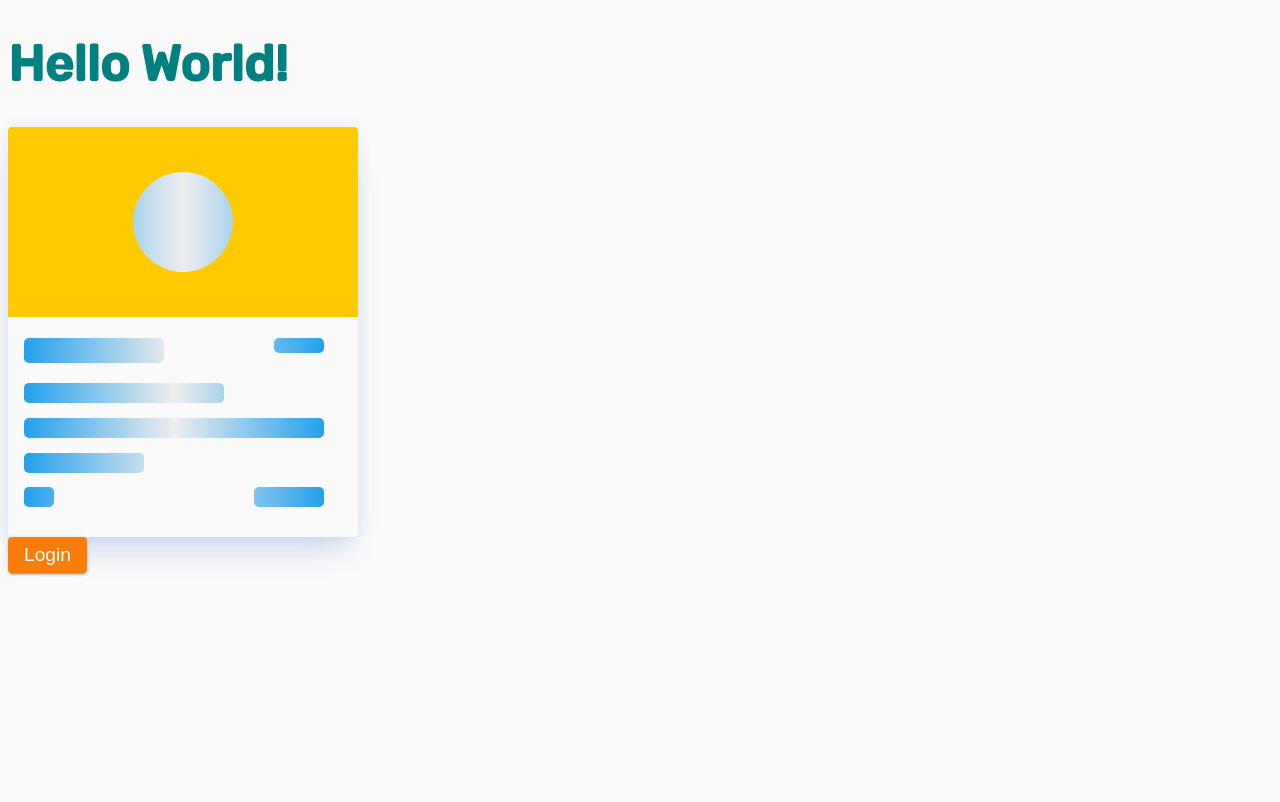
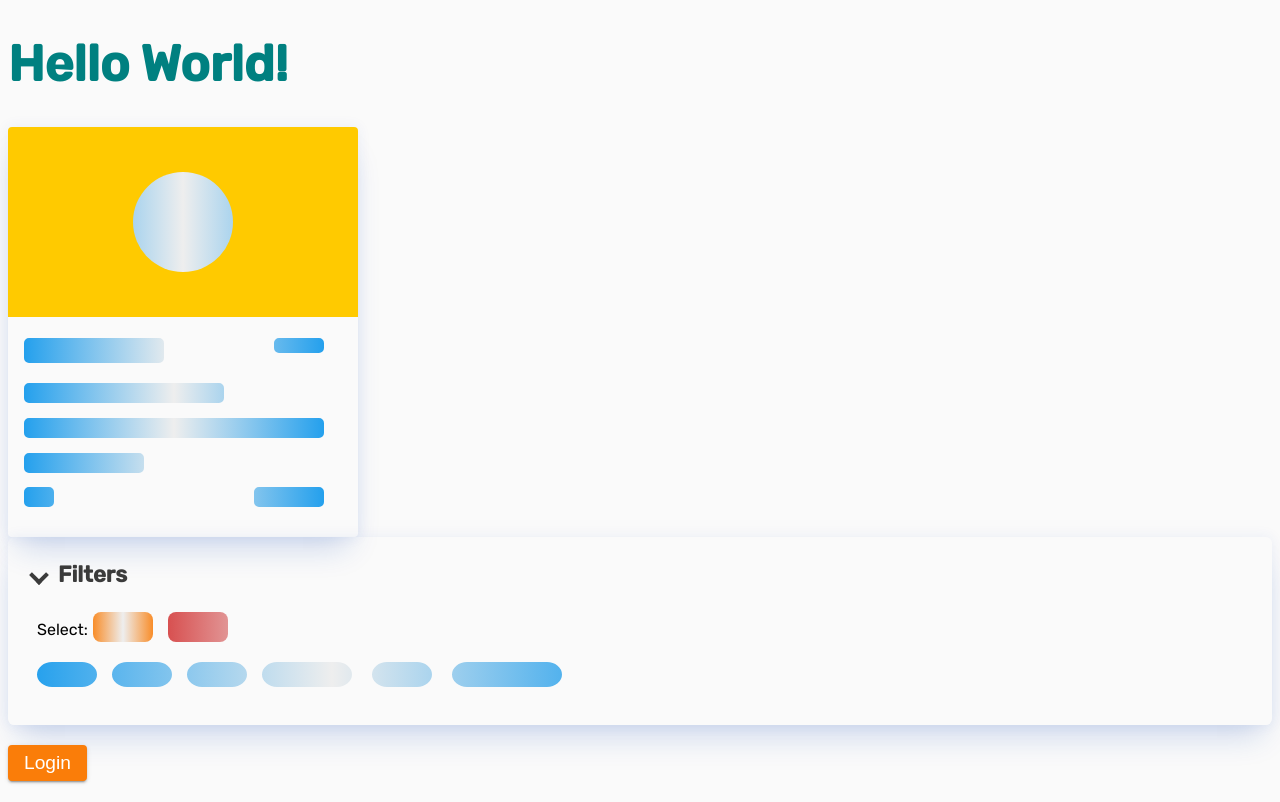
Before and after one commit to novellito/snooOrganizer, a Next.js app: page / in a window 1280 px wide. Built offline with nearby package versions, Linux system fonts and the light colour scheme.

Commit message:
add loader

```diff
--- a/src/components/LandingPage.tsx
+++ b/src/components/LandingPage.tsx
@@ -13,6 +13,7 @@ import { useDispatch } from 'react-redux';
 import Router from 'next/router';
 import { login } from '../store/actions';
 import PostCardLoader from './Loaders/PostCardLoader';
+import AccordionLoader from './Loaders/AccordionLoader';
 
 // const AuthenticateWrapper = styled.button`
 //   color: teal;
@@ -119,6 +120,7 @@ export const LandingPage: React.FC = () => {
     <div>
       {/* {isLoading ? <Loader loaderType={'circle'} /> : <></>} */}
       <PostCardLoader />
+      <AccordionLoader />
       <Button
         click={() => generateAuthWindow()}
         text="Login"
--- /dev/null
+++ b/src/components/Loaders/AccordionLoader.tsx
@@ -0,0 +1,118 @@
+import styled from 'styled-components';
+
+import {
+  DANGER,
+  PRIMARY,
+  SNOO_BLUE,
+  TEXT_HEADER
+} from '../../constants/colors';
+import ContentLoader from 'react-content-loader';
+import {
+  Accordion,
+  AccordionItem,
+  AccordionItemHeading,
+  AccordionItemButton,
+  AccordionItemPanel
+} from 'react-accessible-accordion';
+const AccordionLoaderWrapper = styled.div`
+  margin-bottom: 20px;
+  border-radius: 0.4rem;
+  box-shadow: 0 0 0.8rem 0.1rem rgba(15, 72, 179, 0.06),
+    0 20px 30px -10px rgba(15, 72, 179, 0.2);
+  .accordion__heading {
+    font-weight: bold;
+    font-size: 1.4em;
+    padding: 24px;
+  }
+  .accordion__button {
+    color: ${TEXT_HEADER};
+    cursor: pointer;
+    outline: none;
+
+    &[aria-expanded='true']::before {
+      transform: rotate(45deg);
+    }
+    &:before {
+      display: inline-block;
+      content: '';
+      height: 10px;
+      width: 10px;
+      margin-right: 12px;
+      border-bottom: 4px solid currentColor;
+      border-right: 4px solid currentColor;
+      transform: rotate(-45deg);
+      transition: transform 0.2s ease-in-out;
+    }
+  }
+
+  .accordion__panel {
+    padding: 0 24px 24px;
+    animation: fadein 0.35s ease-in;
+    .select-all-none {
+      display: flex;
+      align-items: center;
+      margin: 0px 5px 15px;
+      svg {
+        height: 35px;
+      }
+      button {
+        margin: 0 5px;
+      }
+    }
+    svg {
+      height: 35px;
+    }
+  }
+
+  @keyframes fadein {
+    0% {
+      opacity: 0;
+    }
+    100% {
+      opacity: 1;
+    }
+  }
+`;
+const rectangleRadius = {
+  rx: '8',
+  ry: '8'
+};
+export const AccordionLoader = (props) => {
+  return (
+    <AccordionLoaderWrapper {...props}>
+      <Accordion allowZeroExpanded preExpanded={['subreddit-filter-accordion']}>
+        <AccordionItem uuid="subreddit-filter-accordion">
+          <AccordionItemHeading>
+            <AccordionItemButton>Filters</AccordionItemButton>
+          </AccordionItemHeading>
+          <AccordionItemPanel>
+            <div className="select-all-none">
+              Select:
+              <ContentLoader backgroundColor={PRIMARY} width="70">
+                <rect x="5" y="0" width="60" height="30" {...rectangleRadius} />
+              </ContentLoader>
+              <ContentLoader backgroundColor={DANGER}>
+                <rect
+                  x="10"
+                  y="0"
+                  width="60"
+                  height="30"
+                  {...rectangleRadius}
+                />
+              </ContentLoader>
+            </div>
+            <ContentLoader backgroundColor={SNOO_BLUE} width="600">
+              <rect x="5" y="0" width="60" height="25" rx="15" ry="15" />
+              <rect x="80" y="0" width="60" height="25" rx="15" ry="15" />
+              <rect x="155" y="0" width="60" height="25" rx="15" ry="15" />
+              <rect x="230" y="0" width="90" height="25" rx="15" ry="15" />
+              <rect x="340" y="0" width="60" height="25" rx="15" ry="15" />
+              <rect x="420" y="0" width="110" height="25" rx="15" ry="15" />
+            </ContentLoader>
+          </AccordionItemPanel>
+        </AccordionItem>
+      </Accordion>
+    </AccordionLoaderWrapper>
+  );
+};
+export default AccordionLoader;
```
